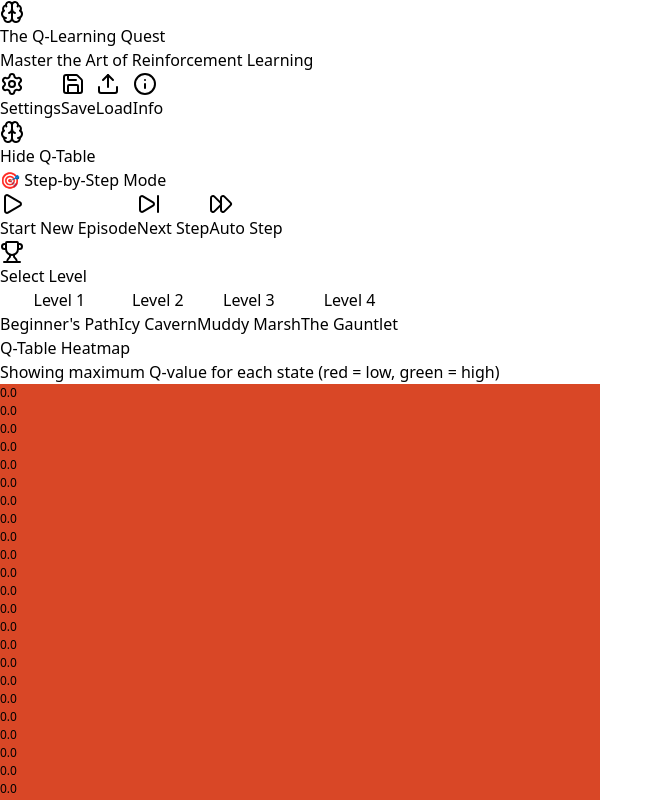
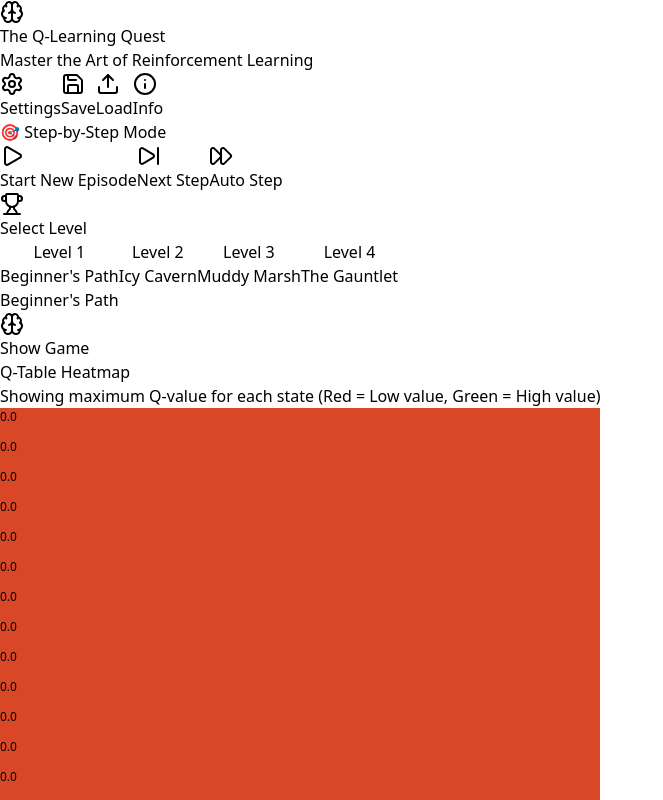
Before and after one commit to UmairRuman/q_learning_interactive_learning_website, a React (Vite) app: page / in a window 1280 px wide. Both pictures are taken after a click on the button "Show Q-Table". Shown: the top 800 px of the page, without its empty margins (0-663 px from the left). Built offline with nearby package versions, Linux system fonts and the light colour scheme.

Commit message:
Adding Q table for every level

```diff
--- a/src/App.jsx
+++ b/src/App.jsx
@@ -334,7 +334,7 @@ export default function QLearningQuest() {
 
         {showInfo && <InfoPanel />}
 
-        {/* Level Selection */}
+        {/* Level Selection with Show Q-Table button */}
 <div className="bg-white/10 backdrop-blur-lg rounded-xl p-6 mb-6">
   <div className="flex items-center justify-between mb-4">
     <h2 className="text-2xl font-bold text-white flex items-center gap-2">
@@ -361,14 +361,25 @@ export default function QLearningQuest() {
   </div>
 </div>
 
-        {showQTable && agentRef.current && (
-          <QTableHeatmap agent={agentRef.current} level={level} gridSize={gridSize} />
-        )}
-
+{/* Game Grid and Q-Table Section */}
 <div className="grid grid-cols-1 lg:grid-cols-3 gap-6">
   <div className="lg:col-span-2">
     <div className="bg-white/10 backdrop-blur-lg rounded-xl p-6">
-              <h2 className="text-2xl font-bold text-white mb-4">{level.name}</h2>
+      {/* Header with level name and Show Q-Table button */}
+      <div className="flex items-center justify-between mb-4">
+        <h2 className="text-2xl font-bold text-white">{level.name}</h2>
+        <button
+          onClick={() => setShowQTable(!showQTable)}
+          className="flex items-center gap-2 px-4 py-2 bg-purple-500 hover:bg-purple-600 text-white rounded-lg font-semibold transition-all text-sm"
+        >
+          <Brain className="w-4 h-4" />
+          {showQTable ? 'Show Game' : 'Show Q-Table'}
+        </button>
+      </div>
+
+      {/* Conditional rendering: Show EITHER Game Grid OR Q-Table */}
+      {!showQTable ? (
+        <>
           <GameGrid
             level={level}
             agentPos={isStepMode ? stepByStepPos : agentPos}
@@ -406,6 +417,15 @@ export default function QLearningQuest() {
               Reset Agent
             </button>
           </div>
+        </>
+      ) : (
+        /* Q-Table Display when toggled */
+        agentRef.current && (
+          <div className="min-h-[400px]">
+            <QTableHeatmap agent={agentRef.current} level={level} gridSize={gridSize} />
+          </div>
+        )
+      )}
     </div>
   </div>
 
@@ -416,7 +436,6 @@ export default function QLearningQuest() {
     />
     <Legend />
 
-            {/* Add Q-Update and Step History in sidebar when step mode is active */}
     {isStepMode && (
       <>
         <QUpdateDisplay lastQUpdate={lastQUpdate} currentStep={currentStep} />
--- a/src/components/ControlBar.jsx
+++ b/src/components/ControlBar.jsx
@@ -1,14 +1,11 @@
-// ============================================================================
-// FILE 15: src/components/ControlBar.jsx
-// ============================================================================
+// Path: src/components/ControlBar.jsx
 
 import React from 'react';
-import { Settings, Save, Upload, Info, Brain } from 'lucide-react';
+import { Settings, Save, Upload, Info } from 'lucide-react';
 
 export const ControlBar = ({
   showSettings, setShowSettings,
   showInfo, setShowInfo,
-  showQTable, setShowQTable,
   saveAgent, loadAgent,
   isTraining, episode
 }) => (
@@ -45,12 +42,5 @@ export const ControlBar = ({
         Info
       </button>
     </div>
-    <button
-      onClick={() => setShowQTable(!showQTable)}
-      className="flex items-center gap-2 px-4 py-2 bg-purple-500 hover:bg-purple-600 text-white rounded-lg font-semibold transition-all"
-    >
-      <Brain className="w-5 h-5" />
-      {showQTable ? 'Hide' : 'Show'} Q-Table
-    </button>
   </div>
 );
--- a/src/components/QTableHeatmap.jsx
+++ b/src/components/QTableHeatmap.jsx
@@ -1,20 +1,33 @@
-// ============================================================================
-// FILE 13: src/components/QTableHeatmap.jsx
-// ============================================================================
+// Path: src/components/QTableHeatmap.jsx
 
 import React from 'react';
 import { getQValueColor } from '../utils/colorUtils';
 import { posToState } from '../utils/gridUtils';
 
-export const QTableHeatmap = ({ agent, level, gridSize }) => (
-  <div className="mb-6 bg-white/10 backdrop-blur-lg rounded-xl p-6">
-    <h2 className="text-2xl font-bold text-white mb-4">Q-Table Heatmap</h2>
-    <p className="text-purple-200 text-sm mb-4">Showing maximum Q-value for each state (red = low, green = high)</p>
+export const QTableHeatmap = ({ agent, level, gridSize }) => {
+  if (!agent || !level) {
+    return (
+      <div className="text-white text-center p-8">
+        <p>Loading Q-Table...</p>
+      </div>
+    );
+  }
+
+  return (
+    <div className="w-full">
+      <h3 className="text-2xl font-bold text-white mb-2">Q-Table Heatmap</h3>
+      <p className="text-purple-200 text-sm mb-4">
+        Showing maximum Q-value for each state (Red = Low value, Green = High value)
+      </p>
+
+      {/* Responsive container for different grid sizes */}
+      <div className="flex justify-center items-center">
         <div
-      className="grid gap-1 mx-auto bg-gray-900/50 p-4 rounded-lg"
+          className="grid gap-1 bg-gray-900/50 p-4 rounded-lg"
           style={{
             gridTemplateColumns: `repeat(${gridSize}, minmax(0, 1fr))`,
-        maxWidth: '600px'
+            width: gridSize <= 8 ? '100%' : 'auto',
+            maxWidth: gridSize <= 8 ? '600px' : gridSize <= 12 ? '700px' : '800px'
           }}
         >
           {level.grid.map((row, r) =>
@@ -22,21 +35,51 @@ export const QTableHeatmap = ({ agent, level, gridSize }) => (
               const state = posToState(r, c, gridSize);
               const maxQ = Math.max(...agent.qTable[state]);
               const color = getQValueColor(maxQ);
+
+              // Calculate responsive font size based on grid size
+              const fontSize = gridSize <= 8 ? '0.75rem' :
+                              gridSize <= 12 ? '0.65rem' : '0.5rem';
+
               return (
                 <div
-              key={`${r}-${c}`}
-              className="aspect-square flex items-center justify-center text-xs font-bold rounded relative"
+                  key={`qtable-${r}-${c}`}
+                  className="aspect-square flex items-center justify-center font-bold rounded relative border border-gray-700 hover:ring-2 hover:ring-white transition-all cursor-pointer"
                   style={{
                     backgroundColor: color,
-                fontSize: gridSize > 12 ? '0.5rem' : '0.75rem'
+                    fontSize: fontSize,
+                    minWidth: '30px',
+                    minHeight: '30px'
                   }}
-              title={`State ${state}: Q=${maxQ.toFixed(2)}`}
+                  title={`Position: (${r},${c}) | State: ${state} | Max Q-Value: ${maxQ.toFixed(3)}`}
                 >
-              <span className="text-white drop-shadow-lg">{maxQ.toFixed(1)}</span>
+                  <span className="text-white drop-shadow-[0_2px_4px_rgba(0,0,0,0.8)] font-semibold">
+                    {maxQ.toFixed(1)}
+                  </span>
                 </div>
               );
             })
           )}
         </div>
       </div>
+
+      {/* Legend for Q-Table */}
+      <div className="mt-6 bg-white/10 rounded-lg p-4">
+        <h4 className="text-white font-semibold mb-3">Q-Value Scale:</h4>
+        <div className="flex items-center gap-2">
+          <div className="flex-1 h-8 rounded"
+               style={{ background: 'linear-gradient(to right, hsl(0, 70%, 50%), hsl(60, 70%, 50%), hsl(120, 70%, 50%))' }}>
+          </div>
+        </div>
+        <div className="flex justify-between text-xs text-purple-200 mt-2">
+          <span>-10 (Low)</span>
+          <span>~45 (Medium)</span>
+          <span>100 (High)</span>
+        </div>
+        <p className="text-xs text-purple-300 mt-3">
+          💡 Tip: Higher values (green) indicate better states. Lower values (red) indicate states to avoid.
+          Hover over any cell to see detailed information.
+        </p>
+      </div>
+    </div>
   );
+};
```
Lines whose indentation alone changed are shown as unchanged.
